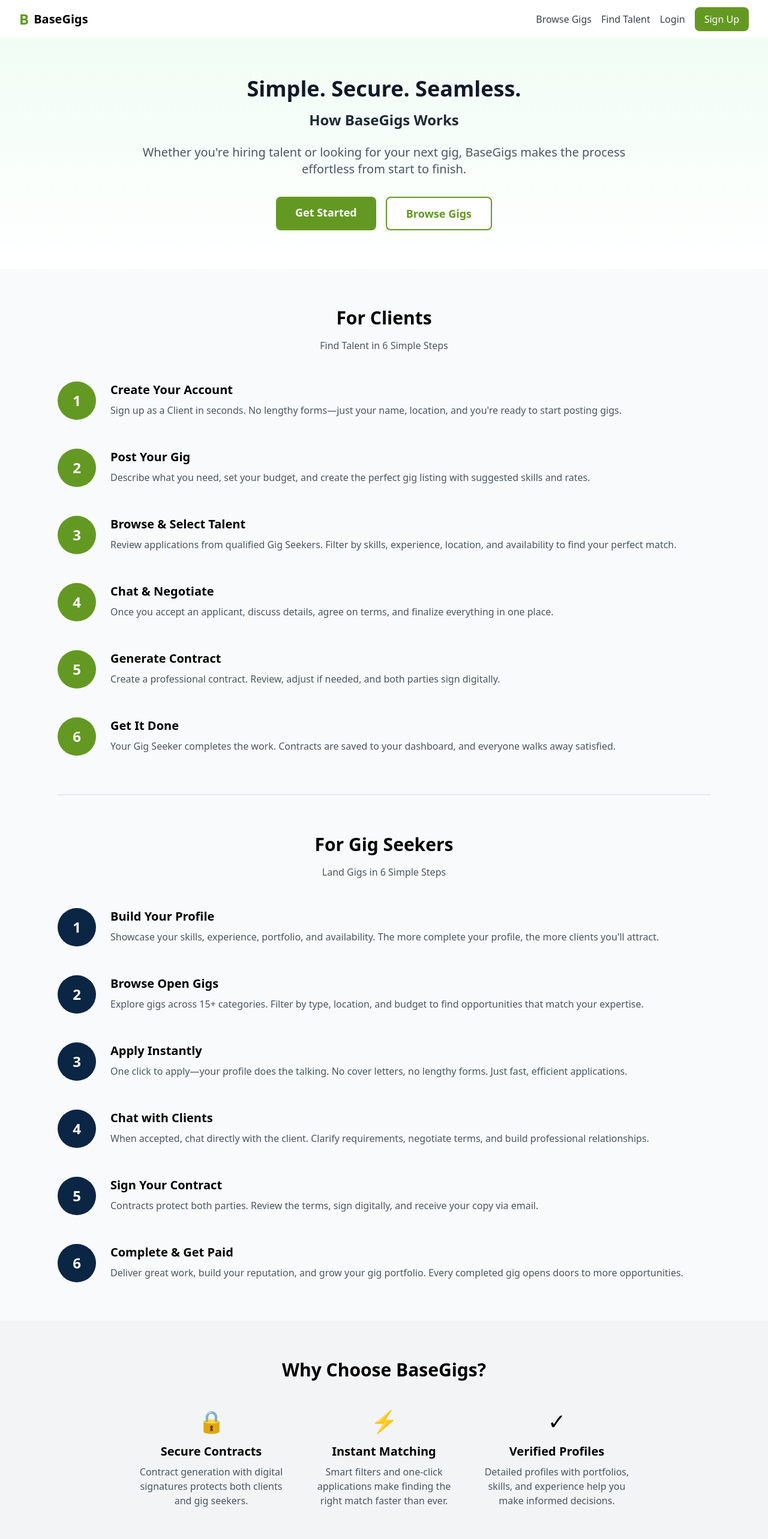
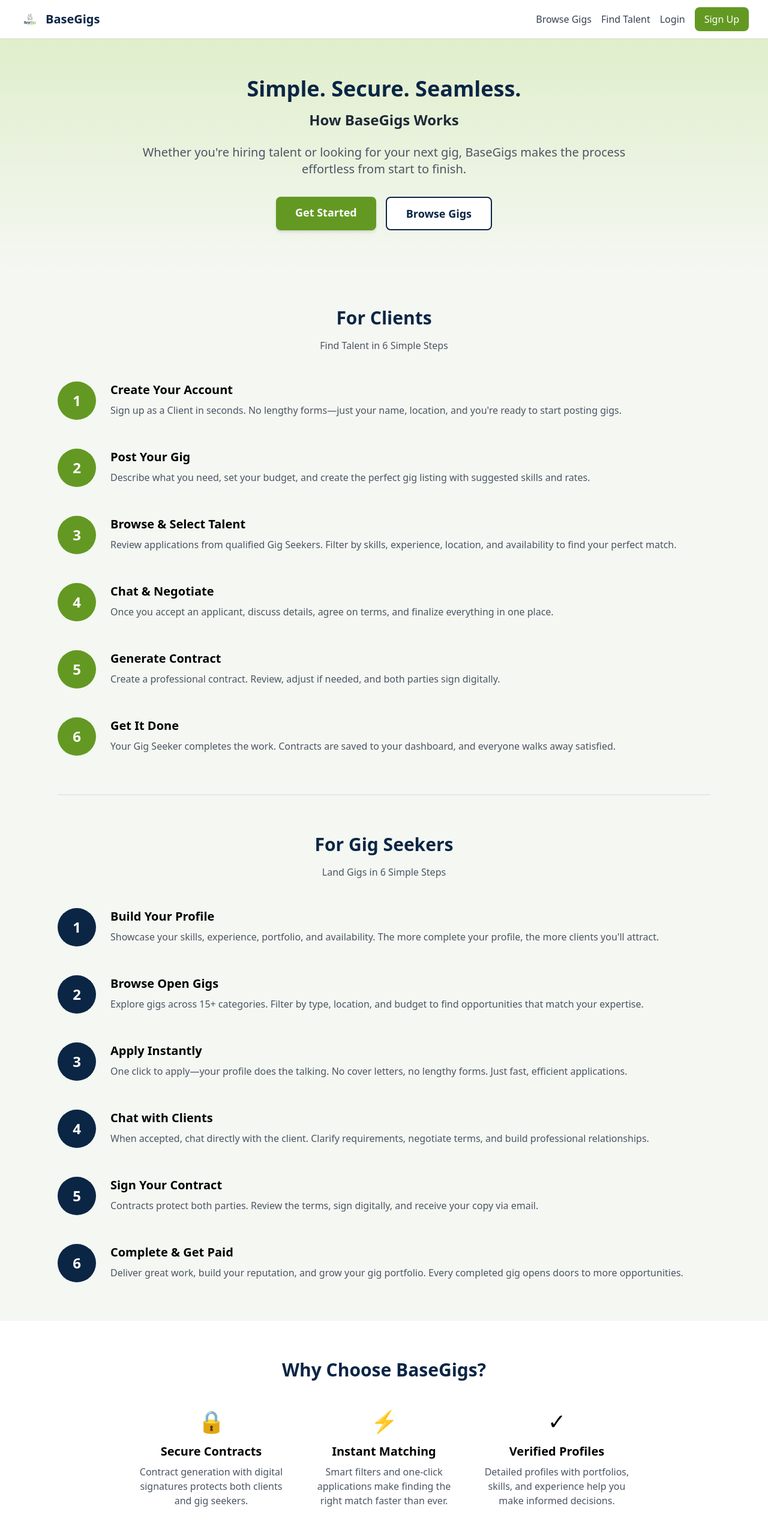
Before and after one commit to Sib222/basegigs, a Next.js app: page /how-it-works in a window 1280 px wide. Shown: the top 2566 px of the page at 60% size. Built offline with nearby package versions, Linux system fonts and the light colour scheme.

Commit message:
Update page.tsx

```diff
--- a/app/how-it-works/page.tsx
+++ b/app/how-it-works/page.tsx
@@ -1,37 +1,56 @@
+'use client'
+
+import { useEffect } from 'react'
 import Link from 'next/link'
 
 export default function HowItWorksPage() {
+  useEffect(() => {
+    const observer = new IntersectionObserver(
+      (entries) => {
+        entries.forEach((entry) => {
+          if (entry.isIntersecting) {
+            entry.target.classList.add('animate-fade-in-up')
+            observer.unobserve(entry.target)
+          }
+        })
+      },
+      { threshold: 0.12 }
+    )
+    document.querySelectorAll('.reveal').forEach((el) => observer.observe(el))
+    return () => observer.disconnect()
+  }, [])
+
   return (
-    <div className="min-h-screen bg-gray-50">
-      <nav className="bg-white shadow-sm">
+    <div className="min-h-screen bg-sage">
+      <nav className="bg-white shadow-sm sticky top-0 z-50">
         <div className="max-w-7xl mx-auto px-4 sm:px-6 lg:px-8">
           <div className="flex justify-between items-center h-16">
             <Link href="/" className="flex items-center">
-              <span className="text-2xl font-bold text-primary">B</span>
-              <span className="ml-2 text-xl font-semibold">BaseGigs</span>
+              <img src="/logo.png" alt="BaseGigs Logo" className="h-9 w-auto" />
+              <span className="ml-2 text-xl font-semibold text-secondary">BaseGigs</span>
             </Link>
             <div className="flex items-center space-x-4">
-              <Link href="/browse-gigs" className="text-gray-700 hover:text-primary">Browse Gigs</Link>
-              <Link href="/find-talent" className="text-gray-700 hover:text-primary">Find Talent</Link>
-              <Link href="/login" className="text-gray-700 hover:text-primary">Login</Link>
-              <Link href="/signup" className="px-4 py-2 bg-primary text-white rounded-lg hover:bg-green-600">Sign Up</Link>
+              <Link href="/browse-gigs" className="text-gray-700 hover:text-primary transition-colors">Browse Gigs</Link>
+              <Link href="/find-talent" className="text-gray-700 hover:text-primary transition-colors">Find Talent</Link>
+              <Link href="/login" className="text-gray-700 hover:text-primary transition-colors">Login</Link>
+              <Link href="/signup" className="px-4 py-2 bg-primary text-white rounded-lg hover:bg-primary-dark transition-colors">Sign Up</Link>
             </div>
           </div>
         </div>
       </nav>
 
-      <div className="bg-gradient-to-b from-green-50 to-white py-16">
+      <div className="bg-gradient-to-b from-primary-light to-sage py-16">
         <div className="max-w-4xl mx-auto px-4 sm:px-6 lg:px-8 text-center">
-          <h1 className="text-4xl font-bold text-gray-900 mb-4">Simple. Secure. Seamless.</h1>
+          <h1 className="text-4xl font-bold text-secondary mb-4">Simple. Secure. Seamless.</h1>
           <h2 className="text-2xl font-semibold text-gray-800 mb-6">How BaseGigs Works</h2>
           <p className="text-xl text-gray-600 mb-8">
             Whether you&apos;re hiring talent or looking for your next gig, BaseGigs makes the process effortless from start to finish.
           </p>
           <div className="flex justify-center space-x-4">
-            <Link href="/signup" className="px-8 py-3 bg-primary text-white rounded-lg text-lg font-semibold hover:bg-green-600">
+            <Link href="/signup" className="px-8 py-3 bg-primary text-white rounded-lg text-lg font-semibold hover:bg-primary-dark transition-colors shadow-md">
               Get Started
             </Link>
-            <Link href="/browse-gigs" className="px-8 py-3 bg-white text-primary border-2 border-primary rounded-lg text-lg font-semibold hover:bg-green-50">
+            <Link href="/browse-gigs" className="px-8 py-3 bg-white text-secondary border-2 border-secondary rounded-lg text-lg font-semibold hover:bg-secondary hover:text-white transition-colors">
               Browse Gigs
             </Link>
           </div>
@@ -39,8 +58,8 @@ export default function HowItWorksPage() {
       </div>
 
       <div className="max-w-6xl mx-auto px-4 sm:px-6 lg:px-8 py-16">
-        <div className="mb-16">
-          <h3 className="text-3xl font-bold text-center mb-4">For Clients</h3>
+        <div className="mb-16 reveal opacity-0">
+          <h3 className="text-3xl font-bold text-center mb-4 text-secondary">For Clients</h3>
           <p className="text-center text-gray-600 mb-12">Find Talent in 6 Simple Steps</p>
 
           <div className="space-y-12">
@@ -94,8 +113,8 @@ export default function HowItWorksPage() {
           </div>
         </div>
 
-        <div className="border-t-2 pt-16">
-          <h3 className="text-3xl font-bold text-center mb-4">For Gig Seekers</h3>
+        <div className="border-t-2 pt-16 reveal opacity-0">
+          <h3 className="text-3xl font-bold text-center mb-4 text-secondary">For Gig Seekers</h3>
           <p className="text-center text-gray-600 mb-12">Land Gigs in 6 Simple Steps</p>
 
           <div className="space-y-12">
@@ -150,9 +169,9 @@ export default function HowItWorksPage() {
         </div>
       </div>
 
-      <div className="bg-gray-100 py-16">
+      <div className="bg-white py-16 reveal opacity-0">
         <div className="max-w-4xl mx-auto px-4 sm:px-6 lg:px-8">
-          <h3 className="text-3xl font-bold text-center mb-12">Why Choose BaseGigs?</h3>
+          <h3 className="text-3xl font-bold text-center mb-12 text-secondary">Why Choose BaseGigs?</h3>
           <div className="grid grid-cols-1 md:grid-cols-3 gap-8">
             <div className="text-center">
               <div className="text-4xl mb-4">🔒</div>
@@ -173,21 +192,21 @@ export default function HowItWorksPage() {
         </div>
       </div>
 
-      <div className="bg-primary text-white py-16">
+      <div className="bg-secondary text-white py-16">
         <div className="max-w-4xl mx-auto px-4 sm:px-6 lg:px-8 text-center">
           <h2 className="text-3xl font-bold mb-4">Ready to Get Started?</h2>
-          <p className="text-xl mb-8">Join thousands of clients and gig seekers already using BaseGigs to connect, collaborate, and get things done.</p>
+          <p className="text-xl mb-8 text-gray-200">Join thousands of clients and gig seekers already using BaseGigs to connect, collaborate, and get things done.</p>
           <div className="flex justify-center space-x-4">
-            <Link href="/signup" className="px-8 py-3 bg-white text-primary rounded-lg text-lg font-semibold hover:bg-gray-100">
+            <Link href="/signup" className="px-8 py-3 bg-primary text-white rounded-lg text-lg font-semibold hover:bg-primary-dark transition-colors">
               Create Account
             </Link>
-            <Link href="/browse-gigs" className="px-8 py-3 bg-green-600 text-white rounded-lg text-lg font-semibold hover:bg-green-700">
+            <Link href="/browse-gigs" className="px-8 py-3 bg-white text-secondary rounded-lg text-lg font-semibold hover:bg-gray-100 transition-colors">
               Browse Gigs
             </Link>
           </div>
 
           {/* New Subscription Info Section */}
-          <div className="mt-12 max-w-2xl mx-auto bg-white bg-opacity-20 rounded-lg p-6 border border-white/40">
+          <div className="mt-12 max-w-2xl mx-auto bg-white bg-opacity-10 rounded-lg p-6 border border-white/30">
             <h3 className="text-2xl font-semibold mb-4">Subscription & Payment Info</h3>
             <p className="text-white text-base leading-relaxed">
               BaseGigs does not use automatic recurring payments. To maintain an active subscription, you need to manually renew your plan by making a payment each time your gig post limit is reached or your subscription period ends (typically 30 days).
@@ -199,12 +218,12 @@ export default function HowItWorksPage() {
         </div>
       </div>
 
-      <footer className="bg-gray-900 text-gray-300 py-12">
+      <footer className="bg-secondary text-gray-300 py-12">
         <div className="max-w-7xl mx-auto px-4 sm:px-6 lg:px-8">
           <div className="grid grid-cols-1 md:grid-cols-4 gap-8">
             <div>
               <div className="flex items-center mb-4">
-                <span className="text-2xl font-bold text-primary">B</span>
+                <img src="/logo.png" alt="BaseGigs Logo" className="h-8 w-auto" />
                 <span className="ml-2 text-xl font-semibold text-white">BaseGigs</span>
               </div>
               <p className="text-sm">Connecting clients with talented gig seekers for short-term opportunities.</p>
@@ -212,27 +231,27 @@ export default function HowItWorksPage() {
             <div>
               <h4 className="font-semibold text-white mb-4">Platform</h4>
               <ul className="space-y-2 text-sm">
-                <li><Link href="/browse-gigs" className="hover:text-primary">Browse Gigs</Link></li>
-                <li><Link href="/find-talent" className="hover:text-primary">Find Talent</Link></li>
-                <li><Link href="/how-it-works" className="hover:text-primary">How It Works</Link></li>
+                <li><Link href="/browse-gigs" className="hover:text-primary transition-colors">Browse Gigs</Link></li>
+                <li><Link href="/find-talent" className="hover:text-primary transition-colors">Find Talent</Link></li>
+                <li><Link href="/how-it-works" className="hover:text-primary transition-colors">How It Works</Link></li>
               </ul>
             </div>
             <div>
               <h4 className="font-semibold text-white mb-4">Company</h4>
               <ul className="space-y-2 text-sm">
-                <li><Link href="/" className="hover:text-primary">About Us</Link></li>
-                <li><Link href="/" className="hover:text-primary">Contact</Link></li>
+                <li><Link href="/" className="hover:text-primary transition-colors">About Us</Link></li>
+                <li><Link href="/" className="hover:text-primary transition-colors">Contact</Link></li>
               </ul>
             </div>
             <div>
               <h4 className="font-semibold text-white mb-4">Legal</h4>
               <ul className="space-y-2 text-sm">
-                <li><Link href="/" className="hover:text-primary">Privacy Policy</Link></li>
-                <li><Link href="/" className="hover:text-primary">Terms of Service</Link></li>
+                <li><Link href="/" className="hover:text-primary transition-colors">Privacy Policy</Link></li>
+                <li><Link href="/" className="hover:text-primary transition-colors">Terms of Service</Link></li>
               </ul>
             </div>
           </div>
-          <div className="border-t border-gray-800 mt-8 pt-8 text-center text-sm">
+          <div className="border-t border-gray-700 mt-8 pt-8 text-center text-sm">
             © 2025 BaseGigs. All rights reserved.
           </div>
         </div>
```
